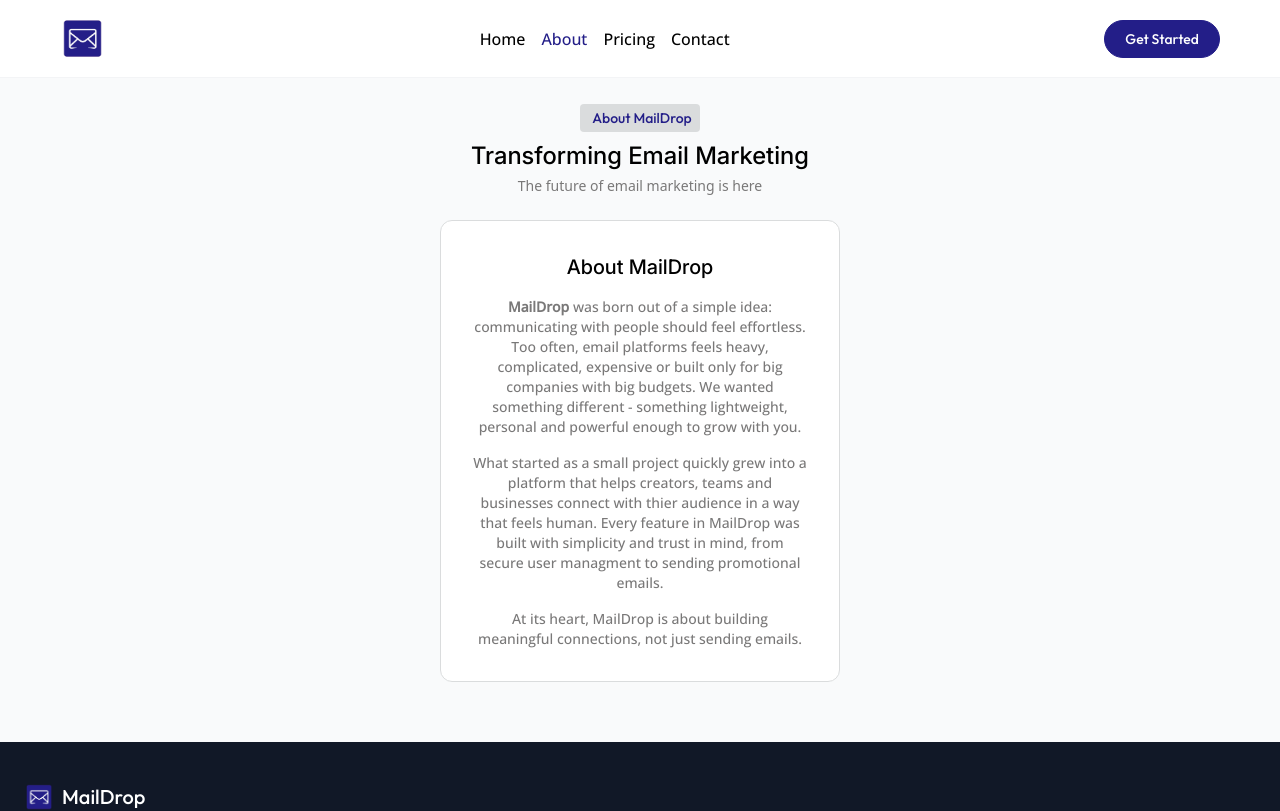
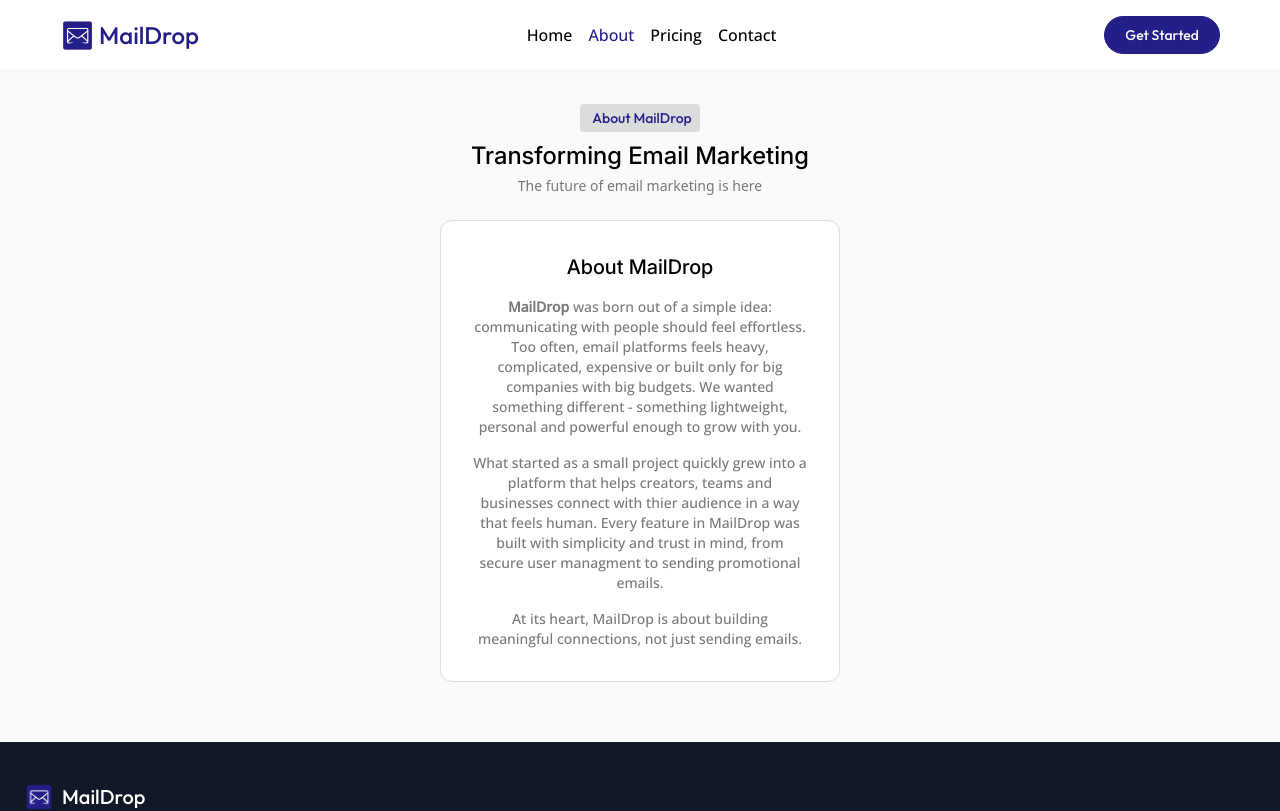
Before and after one commit to Habeebamoo/MailDrop, a React (Vite) app in the folder client/: page /about in a window 1280 px wide. Shown: the top 811 px of the page. Built offline with nearby package versions, Linux system fonts and the light colour scheme; no server answers.

Commit message:
updated header

```diff
--- a/client/src/components/home/Header.tsx
+++ b/client/src/components/home/Header.tsx
@@ -30,7 +30,10 @@ const Header = () => {
     <header className="bg-white py-4 px-6 md:px-10 xl:px-15 border-b border-gray-100 fixed top-0 left-0 right-0 z-10">
       <nav>
         <div className="flex-between">
-          <img src={logo} alt="Logo" className="h-[45px]" />
+          <div className="flex-start gap-1">
+            <img src={logo} alt="Logo" className="h-[30px] md:h-[35px]" />
+            <h1 className="text-primary text-xl md:text-2xl font-outfit">MailDrop</h1>
+          </div>
 
           <div className="flex-between gap-4 max-sm:hidden">
             <NavLink
--- a/client/src/components/home/Hero.tsx
+++ b/client/src/components/home/Hero.tsx
@@ -22,7 +22,7 @@ const Hero = () => {
           <p>Email marketing platform</p>
         </div>
 
-        <h1 className="text-5xl leading-13 mt-4 lg:text-6xl lg:w-[80%] mx-auto text-center font-outfit">
+        <h1 className="text-5xl leading-13 mt-4 lg:text-6xl md:w-[80%] mx-auto text-center font-outfit">
           Email marketing made <span className="text-primary">simple and secure</span>
         </h1>
 
```
